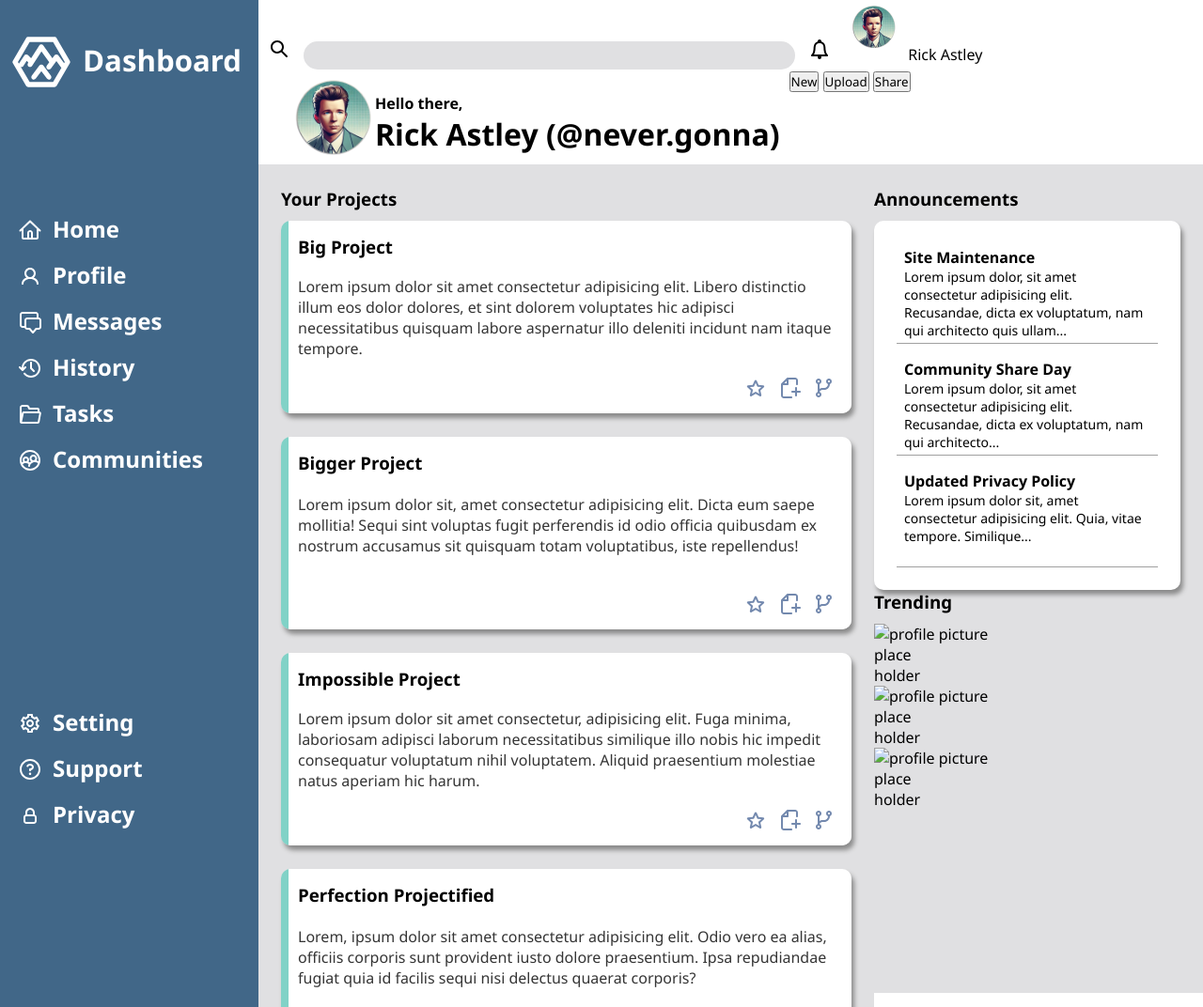
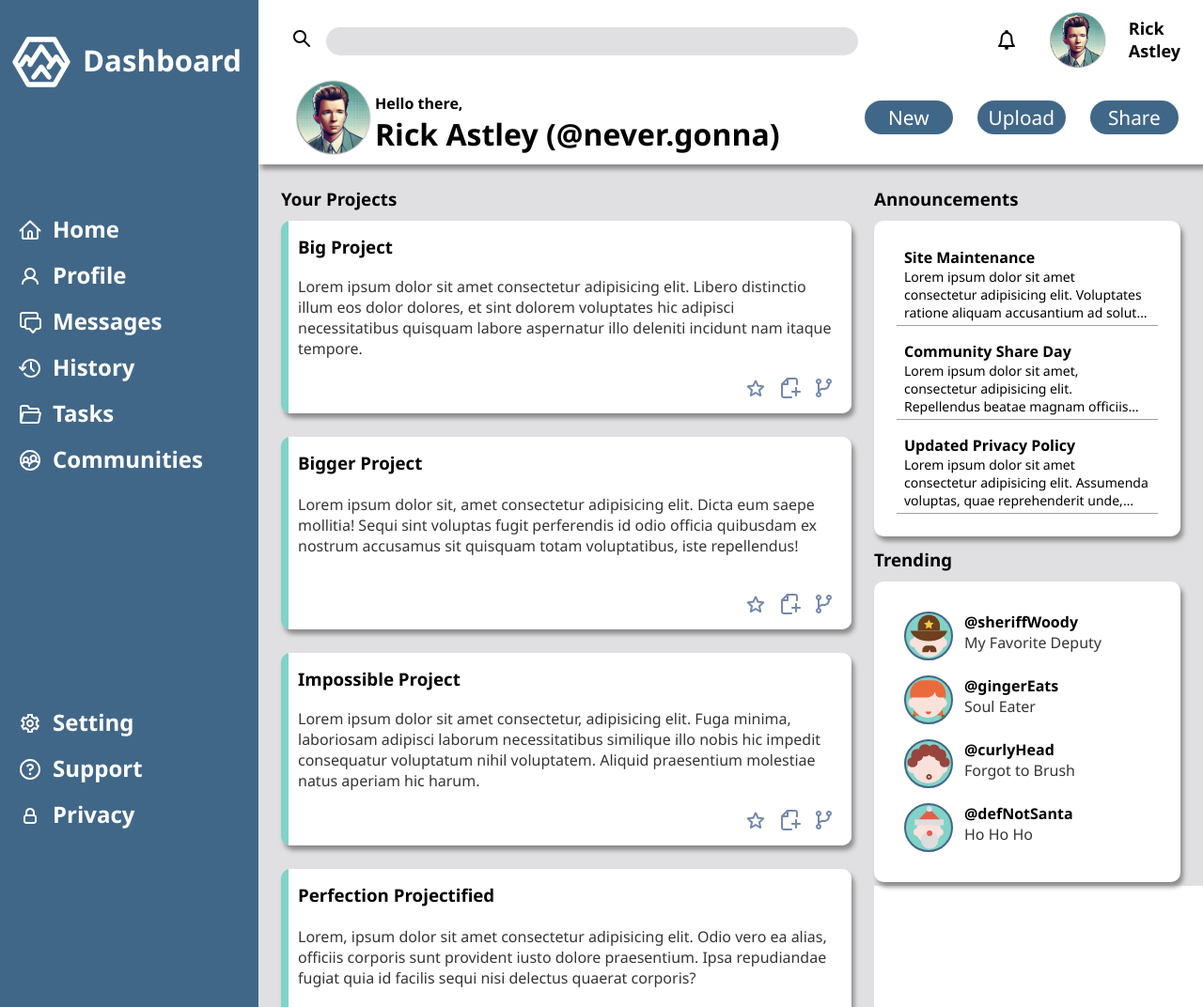
Before and after one commit to Ridyl/admin_dashboard, a plain HTML site: page index.html in a window 1280 px wide. Shown: the top 1072 px of the page at 94% size. Drawn offline with Linux system fonts and the light colour scheme.

Commit message:
Finished for now. Currently quite a few issues with this that would need to be fixed. This project wasn't meant to work on responsiveness so I am not so worried from that aspect but there are a few things that I know have a better solution, but I don't have the knowledge to know where to begin on searching it. The problems are more than likely caused by my inexperience and as I learn more they will be in the toolbox. For now the sight is rough, but could serve as a simple demo. Would never push this as a finished project for consumption. Great learning overall and I am getting more comfortable with design aspects. I am learning I much more enjoy implementing features on a web page, rather than creating them from scratch.

```diff
--- a/index.html
+++ b/index.html
@@ -9,12 +9,16 @@
 <body>
     <div class="page-grid-wrapper">
         <div class="search">
-            <img src="images/search-svgrepo-com.svg" alt="magnifying glass" class="bell">
-            <input type="text">
-            <img src="images/bell-svgrepo-com(1).svg" alt="notification bell" class="notification">
-            <img src="images/Rick-astley.png" alt="profile picture" class="profile-picture">
-            <!-- add "links" to both user name and profile picture-->
-            <span class="user-name">Rick Astley</span>
+            <div class="search-section">
+                <img src="images/search-svgrepo-com.svg" alt="magnifying glass" class="mag">
+                <input type="text">
+            </div>
+            <div class="profile-section">
+                <img src="images/bell-svgrepo-com(1).svg" alt="notification bell" class="notification">
+                <img src="images/Rick-astley.png" alt="profile picture" class="profile-picture">
+                <!-- add "links" to both user name and profile picture-->
+                <span class="user-name">Rick Astley</span>
+            </div>
         </div>
         <div class="header">
             <img src="images/Rick-astley.png" alt="profile picture" class="profile-picture">
@@ -106,42 +110,55 @@
                 </div>
             </div>
             <div class="right-content">
-                <div class="grid-wrapper">
+                <div class="grid-wrapper-top">
                     <h3 class="content-title">Announcements</h3>
                     <div class="announcements">
                         <div class="content-block">
                             <div class="announce-card">
                                 <h4 class="content-title">Site Maintenance</h4>
-                                <p class="content-para">Lorem ipsum dolor, sit amet consectetur adipisicing elit. Recusandae, dicta ex voluptatum, nam qui architecto quis ullam...</p>
+                                <p class="content-para">Lorem ipsum dolor sit amet consectetur adipisicing elit. Voluptates ratione aliquam accusantium ad soluta dolorem vel expedita cumque molestiae facere, sunt laborum tempora facilis aliquid quam eligendi incidunt et debitis?</p>
                             </div>
                             <div class="announce-card">
                                 <h4 class="content-title">Community Share Day</h4>
-                                <p class="content-para">Lorem ipsum dolor, sit amet consectetur adipisicing elit. Recusandae, dicta ex voluptatum, nam qui architecto...</p>
+                                <p class="content-para">Lorem ipsum dolor sit amet, consectetur adipisicing elit. Repellendus beatae magnam officiis quibusdam ducimus quia! Nam optio velit cumque repellendus ut! Dignissimos, neque beatae earum dolorem sequi labore. Architecto, a.</p>
                             </div>
                             <div class="announce-card">
                                 <h4 class="content-title">Updated Privacy Policy</h4>
-                                <p class="content-para">Lorem ipsum dolor sit, amet consectetur adipisicing elit. Quia, vitae tempore. Similique...</p>
+                                <p class="content-para">Lorem ipsum dolor sit amet consectetur adipisicing elit. Assumenda voluptas, quae reprehenderit unde, deserunt ducimus vero eligendi aspernatur accusantium, error quidem? Eos, voluptas facere. Ad excepturi similique unde velit minus?</p>
                             </div>
                         </div>
                     </div>
                 </div>
-                <div class="grid-wrapper">
+                <div class="grid-wrapper-bottom">
                     <h3 class="content-title">Trending</h3>
                     <div class="trending">
                         <div class="trending-card">
-                            <img src=".." alt="profile picture" class="trending-profile-pic">
-                            <p class="trending-name">place</p>
-                            <p class="trending-content">holder</p>
+                            <img src="images/trending-profile/knight-svgrepo-com.svg" alt="profile picture" class="trending-profile-pic">
+                            <div class="content-grid">
+                                <p class="trending-name">@sheriffWoody</p>
+                                <p class="trending-content">My Favorite Deputy</p>
+                            </div>
                         </div>
                         <div class="trending-card">
-                            <img src=".." alt="profile picture" class="trending-profile-pic">
-                            <p class="trending-name">place</p>
-                            <p class="trending-content">holder</p>
+                            <img src="images/trending-profile/loli-svgrepo-com.svg" alt="profile picture" class="trending-profile-pic">
+                            <div class="content-grid">
+                                <p class="trending-name">@gingerEats</p>
+                                <p class="trending-content">Soul Eater</p>
+                            </div>
                         </div>
                         <div class="trending-card">
-                            <img src=".." alt="profile picture" class="trending-profile-pic">
-                            <p class="trending-name">place</p>
-                            <p class="trending-content">holder</p>
+                            <img src="images/trending-profile/landlady-svgrepo-com.svg" alt="profile picture" class="trending-profile-pic">
+                            <div class="content-grid">
+                                <p class="trending-name">@curlyHead</p>
+                                <p class="trending-content">Forgot to Brush</p>
+                            </div>
+                        </div>
+                        <div class="trending-card">
+                            <img src="images/trending-profile/santa-claus-svgrepo-com.svg" alt="profile picture" class="trending-profile-pic">
+                            <div class="content-grid">
+                                <p class="trending-name">@defNotSanta</p>
+                                <p class="trending-content">Ho Ho Ho</p>
+                            </div>
                         </div>
                     </div>
                 </div>
--- a/style.css
+++ b/style.css
@@ -4,16 +4,28 @@
     font-family: 'Segoe UI', Tahoma, Geneva, Verdana, sans-serif;
 }
 
+html {
+    height: 100%;
+}
+
+body {
+    min-height: 100%;
+}
+
 .page-grid-wrapper {
     display: grid;
     grid-template: 75px 100px minmax(0, 1fr) / 275px 1fr;
+    overflow: hidden;
 }
 
 .search {
+    display: grid;
+    grid-template-columns: 1fr 20%;
+    padding-top: 8px;
 }
 
 .search input {
-    width: 50%;
+    width: 70%;
     border: none;
     background-color: #E0E0E2;
     height: 30px;
@@ -21,14 +33,43 @@
     padding: 0 10px;
 }
 
-.bell,
+.search-section {
+    align-content: center;
+    padding-left: 24px;
+}
+
+.mag {
+    position: relative;
+    top: 0.3em;
+}
+
+.profile-section {
+    padding-right: 24px;
+    align-items: center;
+    justify-content: end;
+    contain: size;
+    display: flex;
+    gap: 12px;
+}
+
+.profile-section .user-name {
+    font-size: large;
+    font-weight: bold;
+}
+
+.profile-section .profile-picture {
+    position: relative;
+    top: 0.35em;
+}
+
+.mag,
 .notification {
     height: 24px;
     padding: 0 10px;
 }
 
 .profile-picture {
-    height: 64px;
+    height: 84px;
 }
 
 .header {
@@ -38,6 +79,9 @@
     /* minmax() is ensuring that the grid will not extend past its given space no matter the contents */
     grid-template-rows: minmax(0, 1fr);
     contain: size;
+    box-shadow: 3px 5px 5px #8b8b8b;
+    position:relative;
+    z-index:10
 }
 
 .header .profile-picture {
@@ -60,6 +104,24 @@
 .greeting-container .user-name {
     font-size: 32px;
     font-weight: 600;
+}
+
+button {
+    border: none;
+    color: white;
+    font-size: 1.3em;
+    background-color: #416788;
+    border-radius: 30px;
+    width: 4.5em;
+    padding: 4px 0;
+    height: 36px;
+}
+
+.button-wrapper {
+    display: grid;
+    grid-template-columns: repeat(3, minmax(0, 120px));
+    justify-content: end;
+    align-items: center;
 }
 
 .sidebar {
@@ -99,6 +161,7 @@ li {
 .content-area {
     display: grid;
     grid-template-columns:1fr 350px;
+    min-height: 81.5vh;
 }
 
 .projects {
@@ -153,22 +216,20 @@ li {
     padding-top: 24px;
     display: grid;
     grid-template-rows: repeat(2, minmax(0, 1fr));
+    min-height: 78.9vh;
 }
 
 .right-content h3 {
     padding-bottom: 11px;
 }
 
-.right-content .content-title {
-    font-weight: 600;
-}
 
 .announcements {
     grid-column: 2 / 2;
-    padding: 24px;
     background-color: white;
     border-radius: 10px;
     box-shadow: 3px 5px 5px #8b8b8b;;
+    padding: 24px;
 }
 
 .content-block {
@@ -184,10 +245,46 @@ li {
 
 .announce-card p {
     font-size: 14px;
+    display: -webkit-box;
+    -webkit-line-clamp: 3;
+    -webkit-box-orient: vertical;
+    overflow: hidden;
+    text-overflow: ellipsis;
+}
+
+.grid-wrapper-bottom {
+    align-content: baseline;
+    padding-top: 12px;
 }
 
 .trending {
-    grid-row: 2 / 3;
+    grid-row: 2 / 4;
+    padding: 24px;
+    background-color: white;
+    border-radius: 10px;
+    box-shadow: 3px 5px 5px #8b8b8b;
+    align-self: baseline;
+}
+
+.trending-card {
+    padding: 8px;
+    display: grid;
+    grid-template-columns: 64px 1fr;
+}
+
+.trending-card img {
+    height: 48px;
+    background-color: #81D2C7;
+    border-radius: 60px;
+    border: 2px solid #416788;
+}
+
+.trending-name {
+    font-weight: 600;
+}
+
+.trending-content {
+    color: rgb(53, 53, 53);
 }
 
 /* color pallete
```
Also changed, not shown: images/trending-profile/knight-svgrepo-com.svg (added), images/trending-profile/landlady-svgrepo-com.svg (added), images/trending-profile/loli-svgrepo-com.svg (added), images/trending-profile/santa-claus-svgrepo-com.svg (added).
